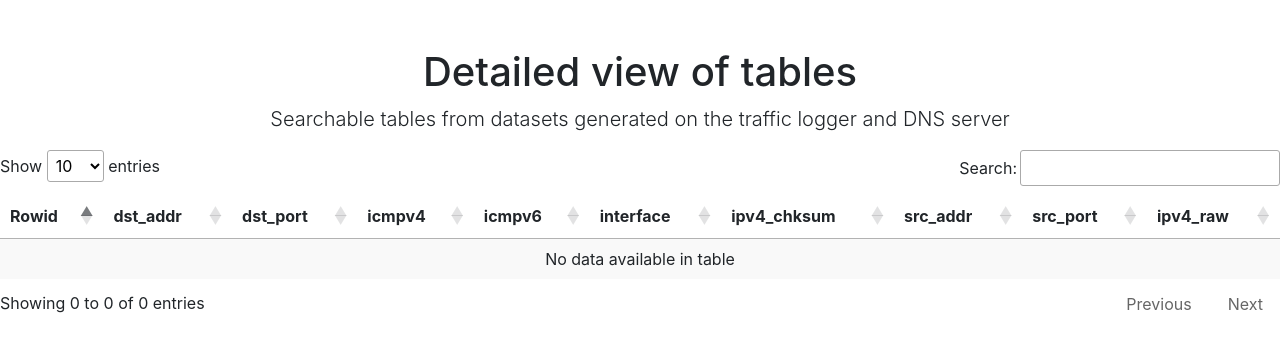
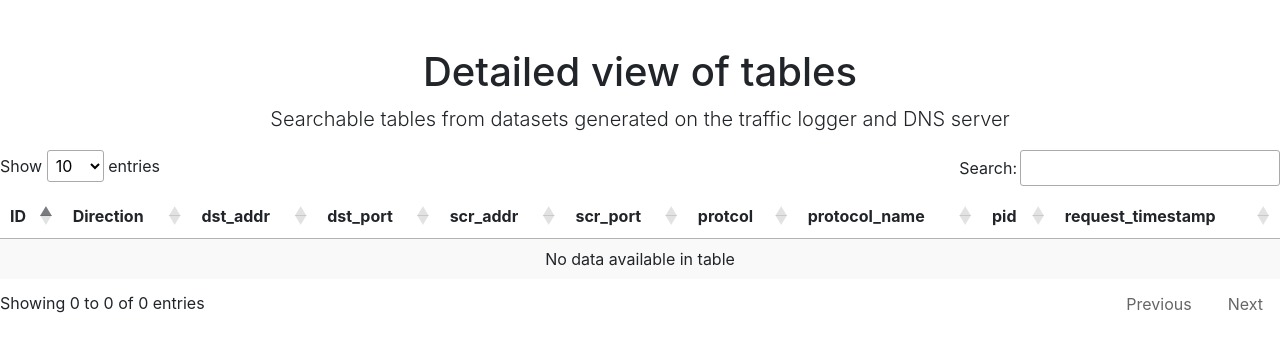
Before and after one commit to Team-Fenris/fenrisCMS, a Django app: page /dashboard/details/ in a window 1280 px wide. Shown: the part 56-408 px from the top of the page. Run offline with Django 3.2, Linux system fonts and the light colour scheme; data that the repository does not hold is empty; parts of the project's set-up code (start-up, migrations or seed data) failed here and were passed over; some libraries are stand-ins or nearby versions.

Commit message:
Updates with bugfixes (#23)

```diff
--- a/api/admin.py
+++ b/api/admin.py
@@ -1,9 +1,8 @@
 from django.contrib import admin
-from .models import Pcap, Http, Https, Dns, File
+from .models import Pcap, Http, Https, Dns
 
 # Register your models here.
 admin.site.register(Pcap)
 admin.site.register(Http)
 admin.site.register(Https)
 admin.site.register(Dns)
-admin.site.register(File)
--- a/api/models.py
+++ b/api/models.py
@@ -3,7 +3,7 @@ from django.db import models
 from datetime import datetime
 import base64
 # https://stackoverflow.com/questions/59169700/django-db-utils-integrityerror-duplicate-key-value-violates-unique-constraint-e
-import uuid
+
 
 
 # https://stackoverflow.com/questions/59169700/django-db-utils-integrityerror-duplicate-key-value-violates-unique-constraint-e
--- a/api/serializers.py
+++ b/api/serializers.py
@@ -1,7 +1,6 @@
 # serializers.py
 from rest_framework import serializers
-
-from .models import Pcap, Http, Https, Dns, File
+from .models import Pcap, Http, Https, Dns
 
 
 class PcapSerializer(serializers.HyperlinkedModelSerializer):
@@ -71,8 +70,3 @@ class DnsSerializer(serializers.HyperlinkedModelSerializer):
             'from_host_generic_ip',
             'from_port',
             )
-
-class FileSerializer(serializers.ModelSerializer):
-    class Meta:
-        model = File
-        fields = "__all__"
--- a/api/urls.py
+++ b/api/urls.py
@@ -3,9 +3,9 @@
 from django.urls import include, path
 from rest_framework import routers
 from . import views
-from rest_framework.views import APIView
+from rest_framework_files import routers
 
-from .views import line_chart, line_chart_json
+# from .views import line_chart, line_chart_json
 
 router = routers.DefaultRouter()
 
@@ -22,6 +22,6 @@ urlpatterns = [
     path('api-auth/', include('rest_framework.urls', namespace='rest_framework')),
     # dns-chart > barchart.html
     #path('dns-chart/', views.dns_chart, name='dns-chart'),
-    path('chart', line_chart, name='line_chart'),
-    path('chartJSON', line_chart_json, name='line_chart_json'),
+    # path('chart', line_chart, name='line_chart'),
+    # path('chartJSON', line_chart_json, name='line_chart_json'),
 ]
--- a/api/views.py
+++ b/api/views.py
@@ -1,4 +1,4 @@
-from socket import IPV6_CHECKSUM
+# from socket import IPV6_CHECKSUM
 import django
 from django.db.models.query import QuerySet
 from django.shortcuts import render
@@ -6,23 +6,18 @@ from django.shortcuts import render
 
 #from django_serverside_datatable.views import ServerSideDatatableView
 # Create your views here.
-from dnslib import dns
+# from dnslib import dns
 from rest_framework import viewsets
-## imports for file upload ##
-from rest_framework.parsers import FileUploadParser
-from rest_framework.response import Response
-from rest_framework.views import APIView
-from rest_framework import status
 
-from .serializers import PcapSerializer, HttpSerializer, HttpsSerializer, DnsSerializer, FileSerializer
-from .models import Pcap, Http, Https, Dns, File
+from .serializers import PcapSerializer, HttpSerializer, HttpsSerializer, DnsSerializer
+from .models import Pcap, Http, Https, Dns
 
 # from django.db.models import Sum > def dns_chart()
-from django.db.models import Sum
-from django.views.generic import TemplateView
+# from django.db.models import Sum
+# from django.views.generic import TemplateView
 
 # chartjs.views.lines works. Needed for class LineChartJSONView and Pcap - IPv4 chart in dashbaord.html
-from chartjs.views.lines import BaseLineChartView
+# from chartjs.views.lines import BaseLineChartView
 
 
 class PcapViewSet(viewsets.ModelViewSet):
@@ -41,21 +36,6 @@ class DnsViewSet(viewsets.ModelViewSet):
     queryset = Dns.objects.all().order_by('dns')
     serializer_class = DnsSerializer
 
-
-class FileUploadView(APIView):
-    permission_classes = []
-    http_method_names = ['get', 'head', 'post']
-    parser_class = (FileUploadParser,)
-
-    def post(self, request, *args, **kwargs):
-
-        file_serializer = FileSerializer (data=request.data)
-
-        if file_serializer.is_valid():
-            file_serializer.save()
-            return Response(file_serializer.data, status=status.HTTP_201_CREATED)
-        else:
-            return Response(file_serializer.errors, status=status.HTTP_400_BAD_REQUEST)
 
 # class AddPcapView(viewsets.ModelViewSet):
 #     form_class = PcapForm
@@ -99,25 +79,25 @@ class FileUploadView(APIView):
 
 ### Line Chart retrieval ###
 ### TODO: Rewrite class LineChartJSONView to retreive data from django. ###
-class LineChartJSONView(BaseLineChartView):
-    def get_labels(self):
-        """Return 7 labels for the x-axis. TODO: change to dst_addr from django.API"""
-        return ["January", "February", "March", "April", "May", "June", "July"]
-        #return render(django.__path__(Pcap.ipv4_packet_len))
+# class LineChartJSONView(BaseLineChartView):
+#     def get_labels(self):
+#         """Return 7 labels for the x-axis. TODO: change to dst_addr from django.API"""
+#         return ["January", "February", "March", "April", "May", "June", "July"]
+#         #return render(django.__path__(Pcap.ipv4_packet_len))
 
-    def get_providers(self):
-        """Return names of datasets. TODO: change to ipv4_flags from django.API"""
-        return ["ipv4_packet_len", "ipv4_flags", "ipv4_ttl"]
-        #return render(django.__path__(Pcap.ipv4_flags))
+#     def get_providers(self):
+#         """Return names of datasets. TODO: change to ipv4_flags from django.API"""
+#         return ["ipv4_packet_len", "ipv4_flags", "ipv4_ttl"]
+#         #return render(django.__path__(Pcap.ipv4_flags))
 
-    def get_data(self):
-        """Return 3 datasets to plot. TODO: change to ipv4_ttl from django.API"""
+#     def get_data(self):
+#         """Return 3 datasets to plot. TODO: change to ipv4_ttl from django.API"""
 
-        return [[75, 44, 92, 11, 44, 95, 35],
-                [41, 92, 18, 3, 73, 87, 92],
-                [87, 21, 94, 3, 90, 13, 65]]
-        #return render(django.__path__(Pcap.ipv4_ttl))
+#         return [[75, 44, 92, 11, 44, 95, 35],
+#                 [41, 92, 18, 3, 73, 87, 92],
+#                 [87, 21, 94, 3, 90, 13, 65]]
+#         #return render(django.__path__(Pcap.ipv4_ttl))
 
 
-line_chart = TemplateView.as_view(template_name='dashboard.html')
-line_chart_json = LineChartJSONView.as_view()
+# line_chart = TemplateView.as_view(template_name='dashboard.html')
+# line_chart_json = LineChartJSONView.as_view()
--- a/dashboard/urls.py
+++ b/dashboard/urls.py
@@ -9,5 +9,4 @@ urlpatterns = [
     path('dashboard/http/', views.http),
     path('dashboard/https/', views.https),
 
-
 ]
--- a/loganalyzer/settings.py
+++ b/loganalyzer/settings.py
@@ -41,7 +41,6 @@ INSTALLED_APPS = [
     'api.apps.ApiConfig',
     'rest_framework',
     'dashboard.apps.DashboardConfig',
-    'chartjs',
 
 ]
 
@@ -83,8 +82,8 @@ DATABASES = {
     'default': {
         'ENGINE': 'django.db.backends.postgresql_psycopg2',
         'NAME': 'fenrisdb',
-        'USER': 'testdev',
-        'PASSWORD': 'testdev',
+        'USER': 'postgres',
+        'PASSWORD': 'postgres',
         'HOST': 'localhost',
         'PORT': '5432',
     }
--- a/loganalyzer/urls.py
+++ b/loganalyzer/urls.py
@@ -22,5 +22,4 @@ urlpatterns = [
     path('api/', include('api.urls')),
     path('', include('dashboard.urls')),
     ##File upload
-    path('api/files', FileViews.FileUploadView.as_view()),
 ]
--- a/templates/details.html
+++ b/templates/details.html
@@ -24,16 +24,16 @@ FenrisBox Detailed table view
   <table id="example" class="display" style="width:100%">
           <thead>
               <tr>
-                  <th>Rowid</th>
+                  <th>ID</th>
+                  <th>Direction</th>
                   <th>dst_addr</th>
                   <th>dst_port</th>
-                  <th>icmpv4</th>
-                  <th>icmpv6</th>
-                  <th>interface</th>
-                  <th>ipv4_chksum</th>
-                  <th>src_addr</th>
-                  <th>src_port</th>
-                  <th>ipv4_raw</th>
+                  <th>scr_addr</th>
+                  <th>scr_port</th>
+                  <th>protcol</th>
+                  <th>protocol_name</th>
+                  <th>pid</th>
+                  <th>request_timestamp</th>
                   <!-- <th>direction</th>
                   <th>ipv4_chksum</th> -->
               </tr>
@@ -72,15 +72,15 @@ $(document).ready(function() {
             $.each(result, function (key, item) {
                 datatbl.row.add( [
                     item.id,
+                    item.direction,
                     item.dst_addr,
                     item.dst_port,
-                    item.icmpv4,
-                    item.icmpv6,
-                    item.interface,
-                    item.ipv4_chksum,
-                    item.src_addr,
-                    item.src_port,
-                    item.ipv4_raw
+                    item.scr_addr,
+                    item.scr_port,
+                    item.protcol,
+                    item.protocol_name,
+                    item.pid,
+                    item.request_timestamp,
                 ]).draw( false );
             });
 
```
Also changed, not shown: dashboard/views.py (+5 -5 lines), templates/dashboard.html (+7 -36 lines).
